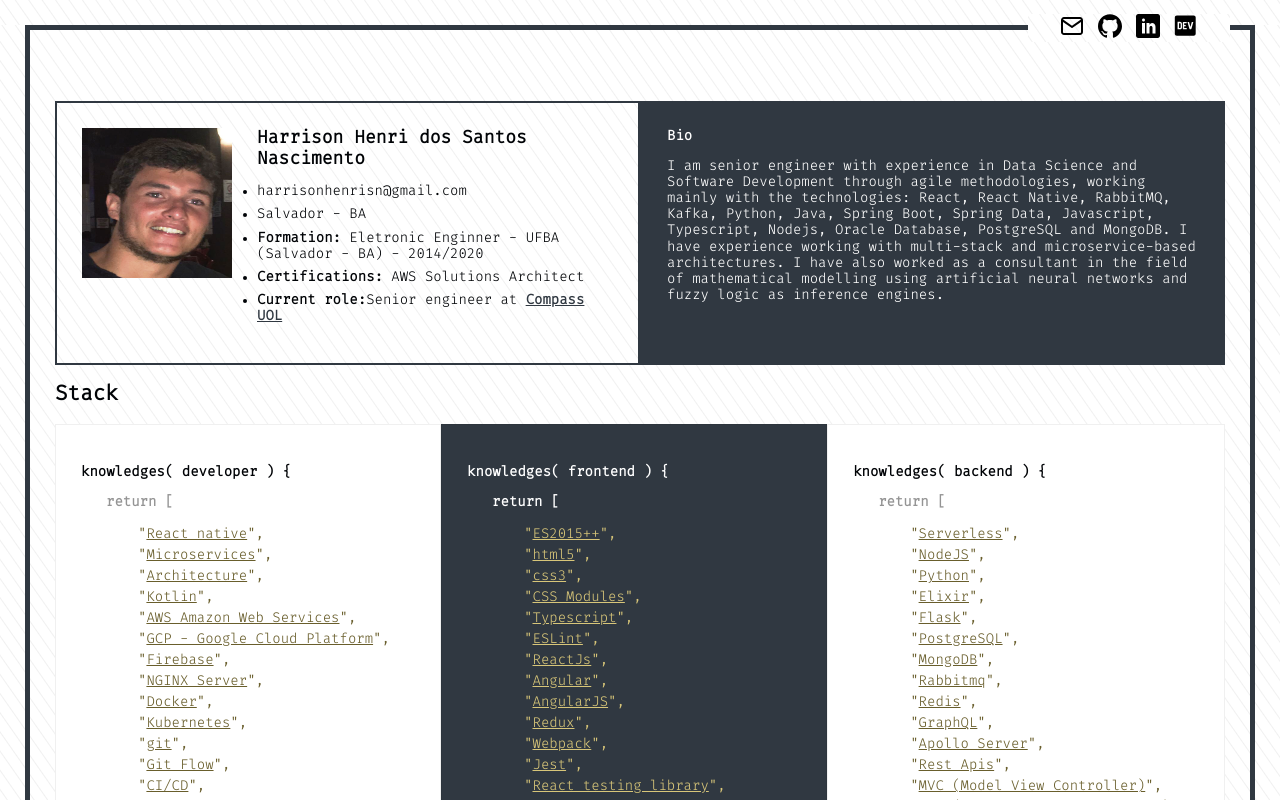
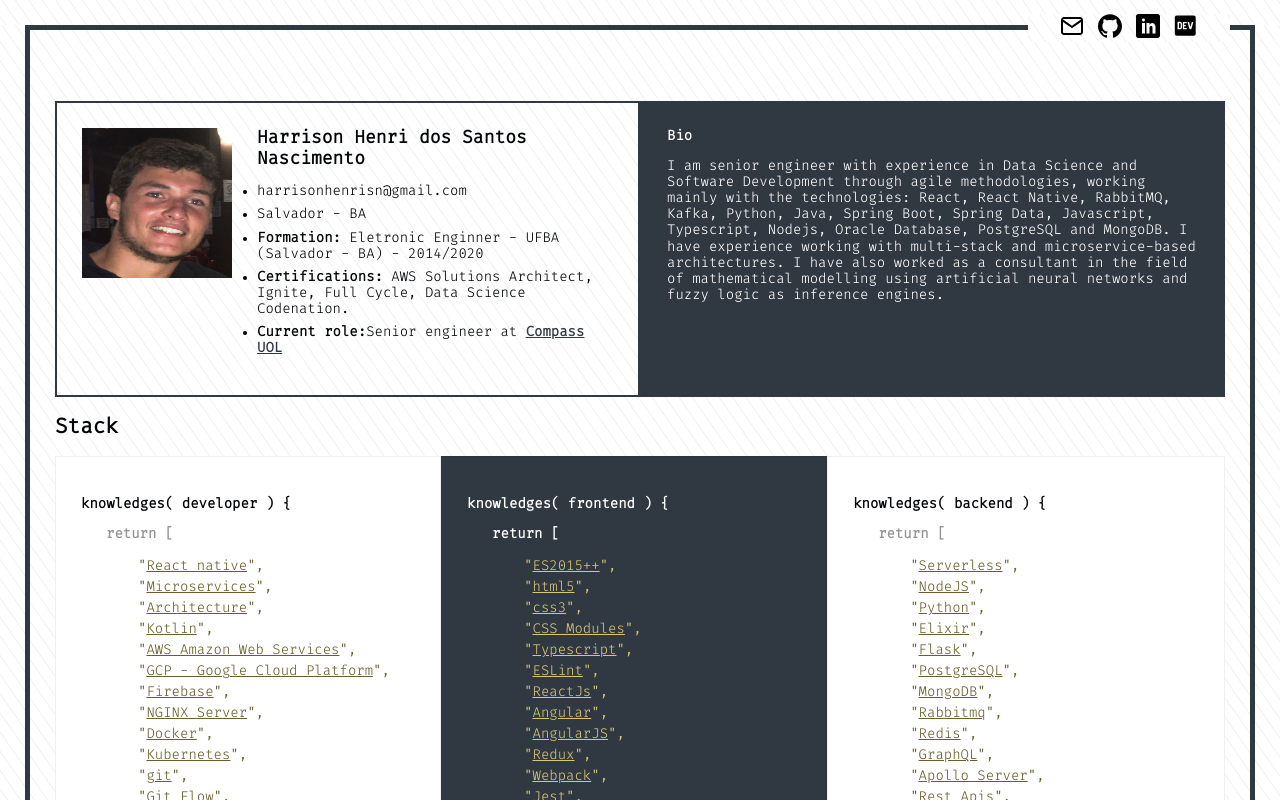
Before and after one commit to harrisonhenri/harrisonhenri.github.io, a React (Create React App) app: page / in a window 1280 px wide. Shown: the top 800 px of the page. Built offline with nearby package versions, Linux system fonts and the light colour scheme.

Commit message:
fix: minor fixes

```diff
--- a/src/components/Header/intl.enUS.js
+++ b/src/components/Header/intl.enUS.js
@@ -5,7 +5,8 @@ const header_enUS = {
     location: 'Salvador - BA',
     formation:
       '<strong>Formation:</strong> Eletronic Enginner - UFBA (Salvador - BA) - 2014/2020',
-    certification: '<strong>Certifications:</strong> AWS Solutions Architect',
+    certification:
+      '<strong>Certifications:</strong> AWS Solutions Architect, Ignite, Full Cycle, Data Science Codenation.',
     employ:
       '<strong>Current role:</strong>Senior engineer at <company>Compass UOL</company>',
   },
--- a/src/components/Header/intl.ptBR.js
+++ b/src/components/Header/intl.ptBR.js
@@ -5,7 +5,8 @@ const header_ptBR = {
     location: 'Salvador - BA',
     formation:
       '<strong>Formação:</strong> Engenharia Eletrônica - UFBA (Salvador - BA) - 2014/2020',
-    certification: '<strong>Certificados:</strong> AWS Solutions Architect',
+    certification:
+      '<strong>Certificados:</strong> AWS Solutions Architect, Ignite, Full Cycle, Data Science Codenation.',
     employ:
       '<strong>Ocupação:</strong> Engenheiro de software sênior na <company>Compass UOL</company>',
   },
```
